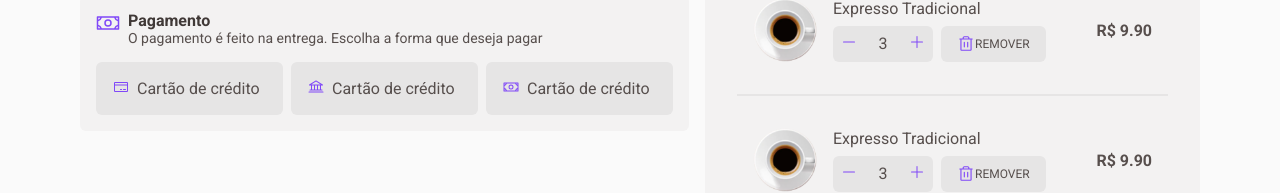
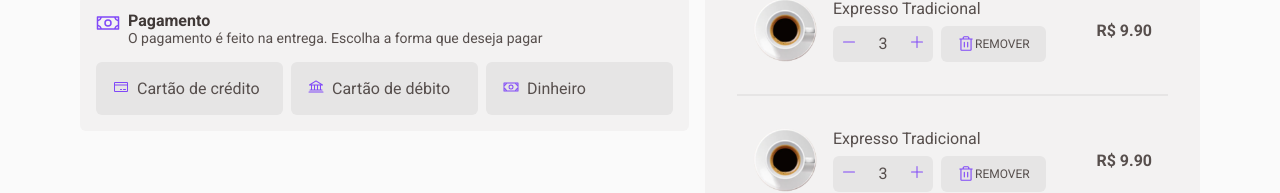
Before and after one commit to fescherer/rocket-seat-challenges, a React (Vite) app in the folder 02-coffee-delivery/: page /checkout in a window 1280 px wide. Shown: the part 372-565 px from the top of the page. Built offline with nearby package versions, Linux system fonts and the light colour scheme.

Commit message:
:sparkles: validation

```diff
--- a/02-coffee-delivery/package.json
+++ b/02-coffee-delivery/package.json
@@ -10,11 +10,14 @@
     "preview": "vite preview"
   },
   "dependencies": {
+    "@hookform/resolvers": "^3.1.1",
     "@phosphor-icons/react": "^2.0.9",
     "react": "^18.2.0",
     "react-dom": "^18.2.0",
+    "react-hook-form": "^7.44.3",
     "react-router-dom": "^6.12.1",
-    "styled-components": "^5.3.5"
+    "styled-components": "^5.3.5",
+    "yup": "^1.2.0"
   },
   "devDependencies": {
     "@types/react": "^18.0.37",
--- a/02-coffee-delivery/src/@types/Coffee.ts
+++ b/02-coffee-delivery/src/@types/Coffee.ts
@@ -27,3 +27,14 @@ export type CoffeeList = {
   coffee: CoffeeType
   quantity: number
 }
+
+export type ShopInfo = {
+  number: string
+  neighborhood: string
+  zip: string
+  street: string
+  complement: string
+  state: string
+  city: string
+  payment: 'credit-card' | 'debit-card' | 'money'
+}
--- a/02-coffee-delivery/src/components/PaymentForm/index.tsx
+++ b/02-coffee-delivery/src/components/PaymentForm/index.tsx
@@ -1,7 +1,12 @@
 import { Bank, CreditCard, Money } from '@phosphor-icons/react'
 import { FormHeader } from '../FormHeader'
 import * as S from './styles'
-import { useState } from 'react'
+import { UseFormGetValues, UseFormSetValue } from 'react-hook-form'
+
+type PaymentFormProps = {
+  setValue: UseFormSetValue<any>
+  getValues: UseFormGetValues<any>
+}
 
 const paymentMethods = [
   {
@@ -12,17 +17,19 @@ const paymentMethods = [
   {
     id: 2,
     icon: <Bank />,
-    title: 'Cartão de crédito'
+    title: 'Cartão de débito'
   },
   {
     id: 3,
     icon: <Money />,
-    title: 'Cartão de crédito'
+    title: 'Dinheiro'
   }
 ]
 
-export function PaymentForm() {
-  const [isSelected, setIsSelected] = useState(0)
+export function PaymentForm({ setValue, getValues }: PaymentFormProps) {
+  function setPaymentMethod(id: number) {
+    setValue('payment', id)
+  }
 
   return (
     <S.Wrapper>
@@ -37,8 +44,8 @@ export function PaymentForm() {
         {paymentMethods.map((item) => (
           <S.ItemContainer
             key={item.id}
-            isSelected={isSelected === item.id}
-            onClick={() => setIsSelected(item.id)}
+            isSelected={getValues() === item.id}
+            onClick={() => setPaymentMethod(item.id)}
           >
             {item.icon}
             <S.Item>{item.title}</S.Item>
--- a/02-coffee-delivery/src/context/shopping.tsx
+++ b/02-coffee-delivery/src/context/shopping.tsx
@@ -1,10 +1,12 @@
 import React, { ReactNode, createContext, useContext, useState } from 'react'
-import { CoffeeList } from '../@types/Coffee'
+import { CoffeeList, ShopInfo } from '../@types/Coffee'
 import expresso from '../assets/coffee/expresso.png'
 
 type ShoppingContextType = {
   coffeeList?: CoffeeList[]
   setCoffeeList?: React.Dispatch<React.SetStateAction<CoffeeList[]>> | any
+  shopInfo?: ShopInfo
+  setShopInfo?: React.Dispatch<React.SetStateAction<ShopInfo | undefined>> | any
   removeCoffeeFromList: (id: number) => void
   addCoffeeQuantity: (id: number) => void
   reduceCoffeeQuantity: (id: number) => void
@@ -12,6 +14,8 @@ type ShoppingContextType = {
 
 export const ShoppingContext = createContext<ShoppingContextType>({
   coffeeList: [],
+  shopInfo: undefined,
+  setShopInfo: () => null,
   setCoffeeList: () => null,
   removeCoffeeFromList: () => null,
   addCoffeeQuantity: () => null,
@@ -58,6 +62,8 @@ export const ShoppingProvider = ({ children }: { children: ReactNode }) => {
     }
   ])
 
+  const [shopInfo, setShopInfo] = useState<ShopInfo | undefined>()
+
   function removeCoffeeFromList(id: number) {
     setCoffeeList((prev) => prev.filter((coffee) => coffee.id !== id))
   }
@@ -86,6 +92,8 @@ export const ShoppingProvider = ({ children }: { children: ReactNode }) => {
     <ShoppingContext.Provider
       value={{
         coffeeList,
+        shopInfo,
+        setShopInfo,
         setCoffeeList,
         removeCoffeeFromList: (id: number) => removeCoffeeFromList(id),
         addCoffeeQuantity: (id: number) => addCoffeeQuantity(id),
--- a/02-coffee-delivery/src/pages/Checkout/index.tsx
+++ b/02-coffee-delivery/src/pages/Checkout/index.tsx
@@ -1,16 +1,23 @@
+import { useForm } from 'react-hook-form'
 import { AddressForm } from '../../components/AddressForm'
 import { PaymentForm } from '../../components/PaymentForm'
 import { SelectedCoffee } from '../../components/SelectedCoffee.tsx'
 import * as S from './styles.ts'
+import { FormValidation, schema } from './validation.ts'
+import { yupResolver } from '@hookform/resolvers/yup'
 
 export function Checkout() {
+  const { control, register, setValue, getValues } = useForm<FormValidation>({
+    resolver: yupResolver(schema)
+  })
+
   return (
     <S.Wrapper>
       <S.Container>
         <S.Title>Complete seu pedido</S.Title>
         <S.FormContainer>
           <AddressForm />
-          <PaymentForm />
+          <PaymentForm setValue={setValue} getValues={getValues} />
         </S.FormContainer>
       </S.Container>
 
--- /dev/null
+++ b/02-coffee-delivery/src/pages/Checkout/validation.ts
@@ -0,0 +1,16 @@
+import * as yup from 'yup'
+
+export type FormValidation = yup.InferType<typeof schema>
+
+export const schema = yup
+  .object({
+    zip: yup.string().required('Campo obrigatório'),
+    street: yup.string().required('Campo obrigatório'),
+    number: yup.number().required('Campo obrigatório'),
+    complement: yup.string().required('Campo obrigatório'),
+    neighborhood: yup.string().required('Campo obrigatório'),
+    city: yup.string().required('Campo obrigatório'),
+    state: yup.string().required('Campo obrigatório'),
+    payment: yup.string().required('Campo obrigatório')
+  })
+  .required()
```
